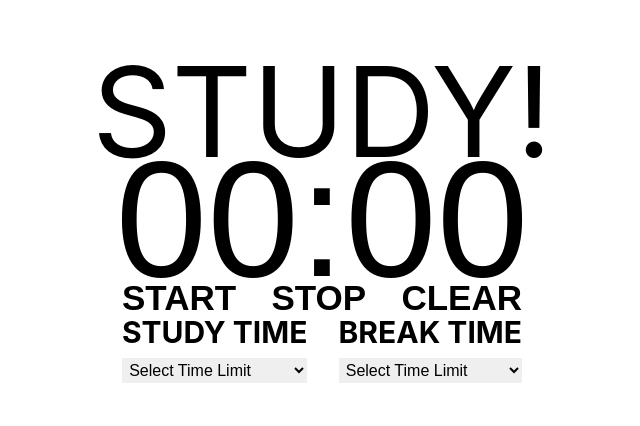
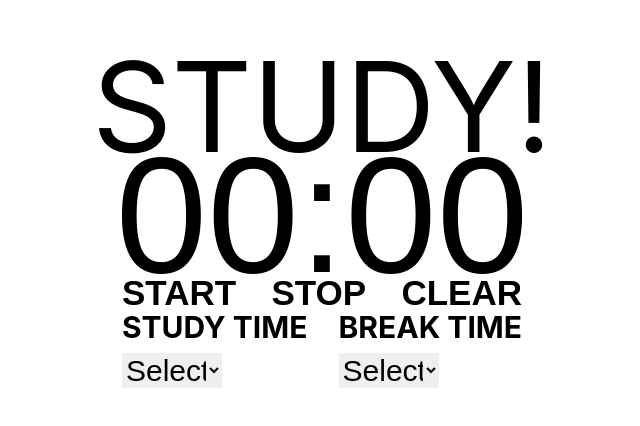
Before and after one commit to andyb2/study-timer, a React (Create React App) app: page / in a window 1280 px wide. Shown: the part 176-602 px from the top of the page, without its empty margins (318-958 px from the left). Built offline with nearby package versions, Linux system fonts and the light colour scheme.

Commit message:
more styling

```diff
--- a/src/components/time-limit/time-limit.module.css
+++ b/src/components/time-limit/time-limit.module.css
@@ -5,8 +5,9 @@
 }
 
 .select {
-  font-size: 16px;
-  padding: 0.2rem;
+  display: flex;
+  font-size: 30px;
+  width: 100px;
   border: none;
 }
 
```
